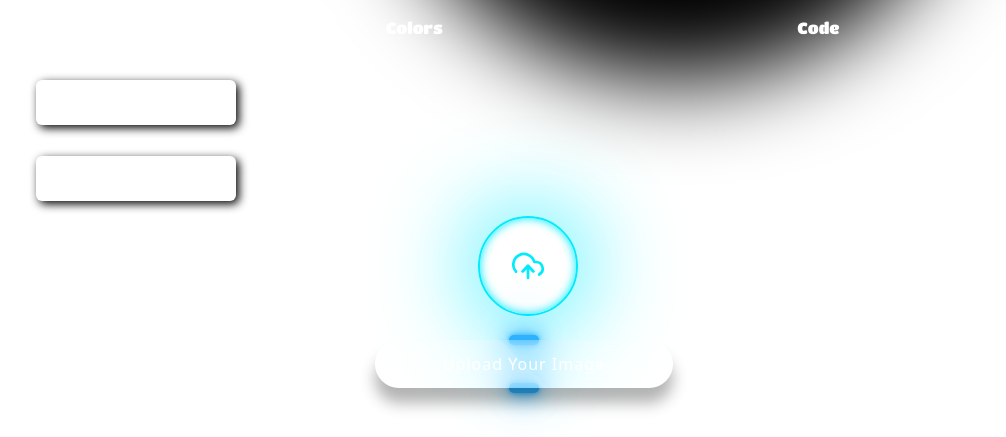
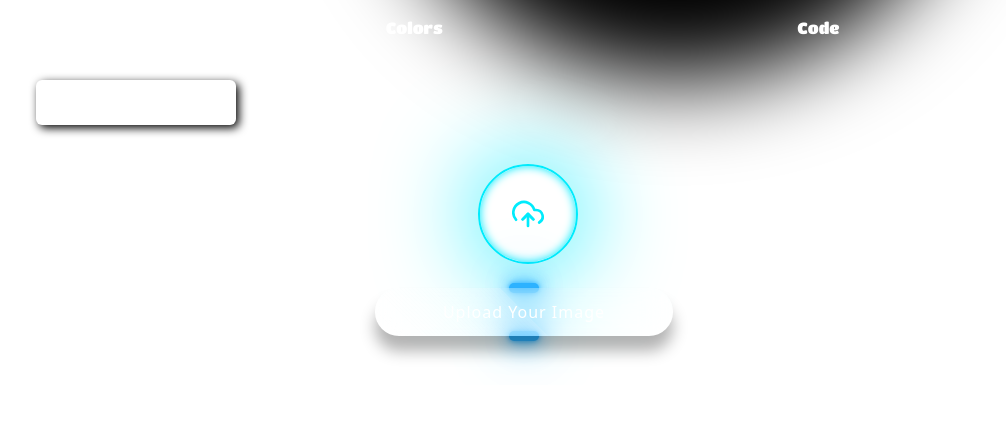
Before and after one commit to MrHumble10/MeDaCor, a Flask app: template templates/index.html in a window 1280 px wide. Shown: the part 650-1087 px from the top of the page, without its empty margins (58-1064 px from the left). After the commit the page ends 1017 px from the top, so only its background shows below. Run offline with Flask 3, Linux system fonts and the light colour scheme; the template is opened without the code that fills it, so the values that code supplies are empty.

Commit message:
modify icon remove delta input

```diff
--- a/app.py
+++ b/app.py
@@ -1,18 +1,16 @@
-from PIL import Image
 from colorthief import ColorThief
-# import cv2
-import colorsys
-from flask import Flask, render_template, redirect, url_for, abort, flash, request
+from flask import Flask, render_template, request
 import os
-from collections import Counter
 from werkzeug.utils import secure_filename
 
 app = Flask("__name__")
 app.config['SECRET_KEY'] = '123456789'
+# os.environ.get('SECRET_KEY')123456789Rez@Forout@nM@nesh123456789
 app.config["UPLOAD_FILE"] = './static/assets/uploaded_img'
 NAME = 'uploaded_img'
 IMG_FORMAT = ''
 NUM_COLORS = 0
+
 
 @app.route('/', methods=['GET', "POST"])
 def home():
@@ -38,23 +36,9 @@ def home():
 
     if request.method == "POST":
         selected_color = request.form.get('bg-color')
-        #
-        # from prettytable import PrettyTable
-        #
-        # # Assuming 'palette' contains the list of dominant colors
-        # # total_pixels = image_width * image_height  # Get image dimensions
-        # # image_width, image_height = "".join(ct.image.size).split(',')
-        # # print(int(image_width)
-        # # pt = PrettyTable(['Color', 'Count', 'Percentage'])
-        # # for color, count in Counter(palette).items():
-        # #     percentage = int(count / total_pixels * 100)
-        # #     pt.add_row([color, count, percentage])
-        # #
-        # # print(pt)
-        #
-
         return render_template('index.html', colors=colors, selected_color=selected_color,
                                img_address=img_address)
+
     return render_template('index.html', colors=colors,
                            img_address=img_address)
 
@@ -75,51 +59,32 @@ def color_changer():
         NUM_COLORS = NUM_COLORS = int(request.form['numColor'])
         palette = ct.get_palette(color_count=NUM_COLORS, quality=10)
 
-    # plt.imshow([[palette[i-1] for i in range(30)]])
-    # plt.show()
         colors = []
         for color in palette:
-            # print(color)
             colors.append(f"{color[0]:02X}{color[1]:02X}{color[2]:02X}")
-            # print(colorsys.rgb_to_hls(*color))
-            # print(colorsys.rgb_to_hsv(*color))
-
-
-
-
 
         try:
             selected_color = request.form.get('bg-color')
         except KeyError:
             selected_color = colors[0]
         return render_template('new_img.html', colors=colors,
-                                   selected_color=selected_color,
-                                   img_address=img_address, is_selected_color=True)
+                               selected_color=selected_color,
+                               img_address=img_address)
     print(NUM_COLORS, NAME, IMG_FORMAT)
     ct = ColorThief(f'./static/assets/uploaded_img/{NAME}.{IMG_FORMAT}')
     img_address = f'./static/assets/uploaded_img/{NAME}.{IMG_FORMAT}'
 
     palette = ct.get_palette(color_count=NUM_COLORS, quality=10)
 
-    # plt.imshow([[palette[i-1] for i in range(30)]])
-    # plt.show()
     colors = []
     for color in palette:
-        # print(color)
         colors.append(f"{color[0]:02X}{color[1]:02X}{color[2]:02X}")
-        # print(colorsys.rgb_to_hls(*color))
-        # print(colorsys.rgb_to_hsv(*color))
+
     selected_color = request.form.get('bg-color')
-
     return render_template('new_img.html', colors=colors,
                            selected_color=selected_color,
                            img_address=img_address)
 
 
-# @app.route('/b', methods=["GET", "POST"])
-# def n():
-#     if request.method == "POST":
-#         print(request.form.get('bg-color'))
-#     return redirect(url_for('home'))
 if __name__ == "__main__":
     app.run(port=5002, debug=True)
--- a/templates/header.html
+++ b/templates/header.html
@@ -6,7 +6,7 @@
     <link rel="stylesheet" href="./static/css/style.css">
     <link rel="stylesheet" href="https://cdnjs.cloudflare.com/ajax/libs/font-awesome/4.7.0/css/font-awesome.min.css">
     <link href="https://cdn.jsdelivr.net/npm/bootstrap@5.3.3/dist/css/bootstrap.min.css" rel="stylesheet" integrity="sha384-QWTKZyjpPEjISv5WaRU9OFeRpok6YctnYmDr5pNlyT2bRjXh0JMhjY6hW+ALEwIH" crossorigin="anonymous">
-
+<link rel="icon" href="./static/icon.ico">
 <link rel="preconnect" href="https://fonts.googleapis.com">
 <link rel="preconnect" href="https://fonts.gstatic.com" crossorigin>
 <link href="https://fonts.googleapis.com/css2?family=Titan+One&display=swap" rel="stylesheet">
--- a/templates/index.html
+++ b/templates/index.html
@@ -39,10 +39,10 @@
           <label class="label">Number Of Colors</label>
         </div>
 
-        <div class="container " >
-          <input required="" type="text" name="text" class="input">
-          <label class="label">Delta</label>
-        </div>
+<!--        <div class="container " >-->
+<!--          <input required="" type="text" name="text" class="input">-->
+<!--          <label class="label">Delta</label>-->
+<!--        </div>-->
 
             <div class="input-btn-div my-2"  style="margin-left:12cm;">
 
```
Also changed, not shown: templates/new_img.html (+4 -4 lines), static/assets/img/img.jpg, static/assets/uploaded_img/user_img.jpg (added), static/icon.ico (added).
